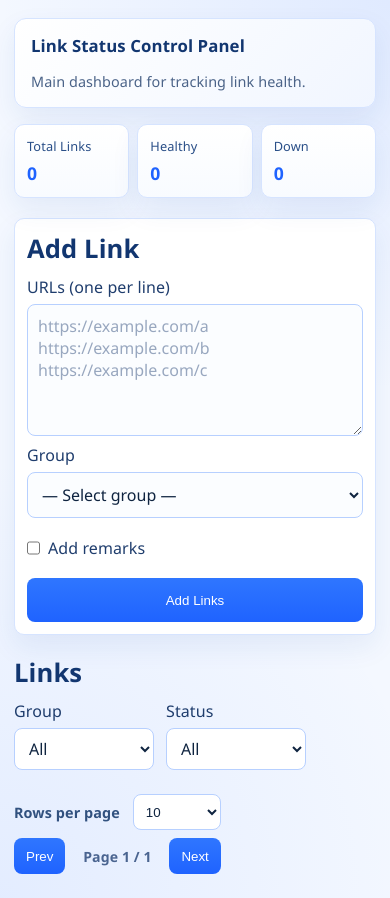
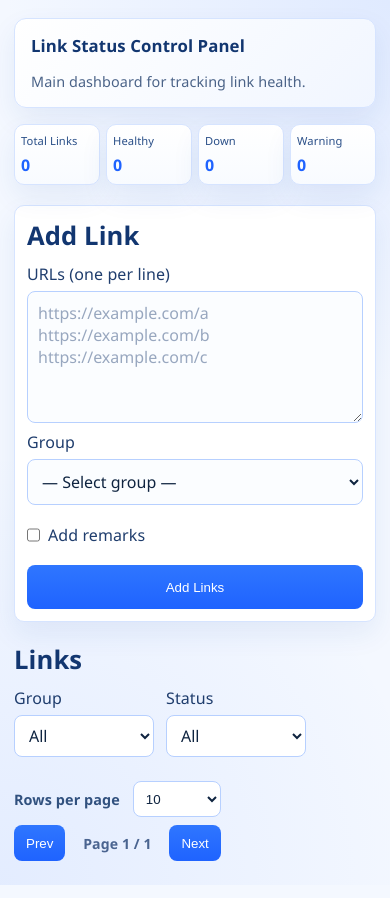
Before and after one commit to ether1313/agentlink-monitoring-system, a website: page public/index.html in a window 390 px wide. Drawn offline with Linux system fonts and the light colour scheme; no server answers.

Commit message:
update something

```diff
--- a/public/app.js
+++ b/public/app.js
@@ -2,6 +2,7 @@ const tableBody = document.getElementById('links-table-body');
 const totalLinksEl = document.getElementById('total-links');
 const healthyLinksEl = document.getElementById('healthy-links');
 const downLinksEl = document.getElementById('down-links');
+const warningLinksEl = document.getElementById('warning-links');
 const downAlertEl = document.getElementById('down-alert');
 const addLinkForm = document.getElementById('add-link-form');
 const alarmAudio = document.getElementById('alarm-audio');
@@ -206,10 +207,12 @@ function renderStats(links) {
   const total = links.length;
   const healthy = links.filter((l) => l.status === 'healthy').length;
   const down = links.filter((l) => l.status === 'down').length;
+  const warning = links.filter((l) => l.status === 'warning').length;
 
   totalLinksEl.textContent = String(total);
   healthyLinksEl.textContent = String(healthy);
   downLinksEl.textContent = String(down);
+  if (warningLinksEl) warningLinksEl.textContent = String(warning);
 
   const hasDown = down > 0;
   downAlertEl.classList.toggle('hidden', !hasDown);
--- a/public/index.html
+++ b/public/index.html
@@ -29,6 +29,10 @@
         <div class="card">
           <h3>Down</h3>
           <p id="down-links">0</p>
+        </div>
+        <div class="card">
+          <h3>Warning</h3>
+          <p id="warning-links">0</p>
         </div>
       </section>
 
--- a/public/styles.css
+++ b/public/styles.css
@@ -85,7 +85,7 @@ header h1 {
 
 .stats {
   display: grid;
-  grid-template-columns: repeat(3, minmax(0, 1fr));
+  grid-template-columns: repeat(4, minmax(0, 1fr));
   gap: 14px;
   margin-bottom: 20px;
 }
@@ -509,8 +509,8 @@ section > h2 {
   }
 
   .stats {
-    grid-template-columns: repeat(3, minmax(0, 1fr));
-    gap: 8px;
+    grid-template-columns: repeat(4, minmax(0, 1fr));
+    gap: 6px;
   }
 
   form {
@@ -529,14 +529,26 @@ section > h2 {
     border-radius: 10px;
   }
 
+  .stats .card {
+    padding: 8px 6px;
+  }
+
   .card h3 {
     font-size: 0.8rem;
     margin-bottom: 6px;
   }
 
+  .stats .card h3 {
+    font-size: 0.7rem;
+  }
+
   .card p {
     margin-top: 0;
     font-size: 1.1rem;
+  }
+
+  .stats .card p {
+    font-size: 1rem;
   }
 
   .form-section h2,
```
